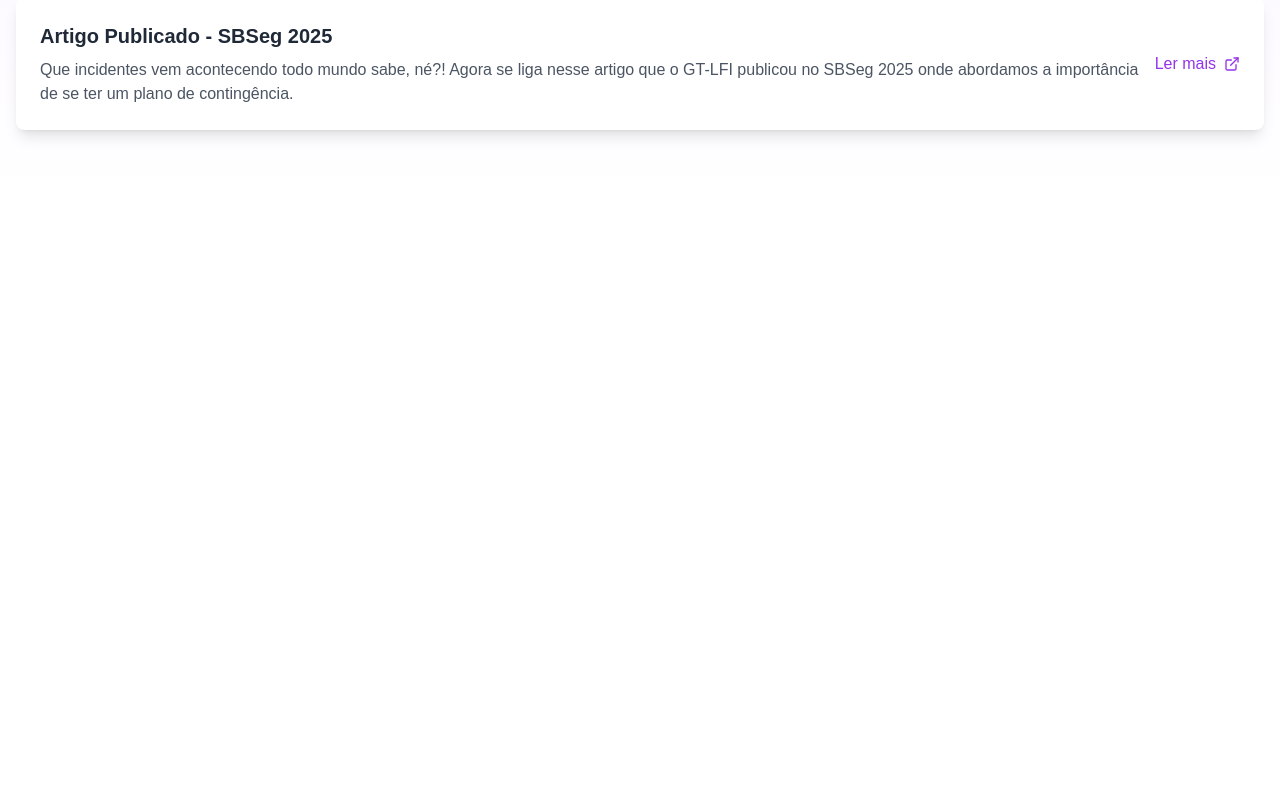
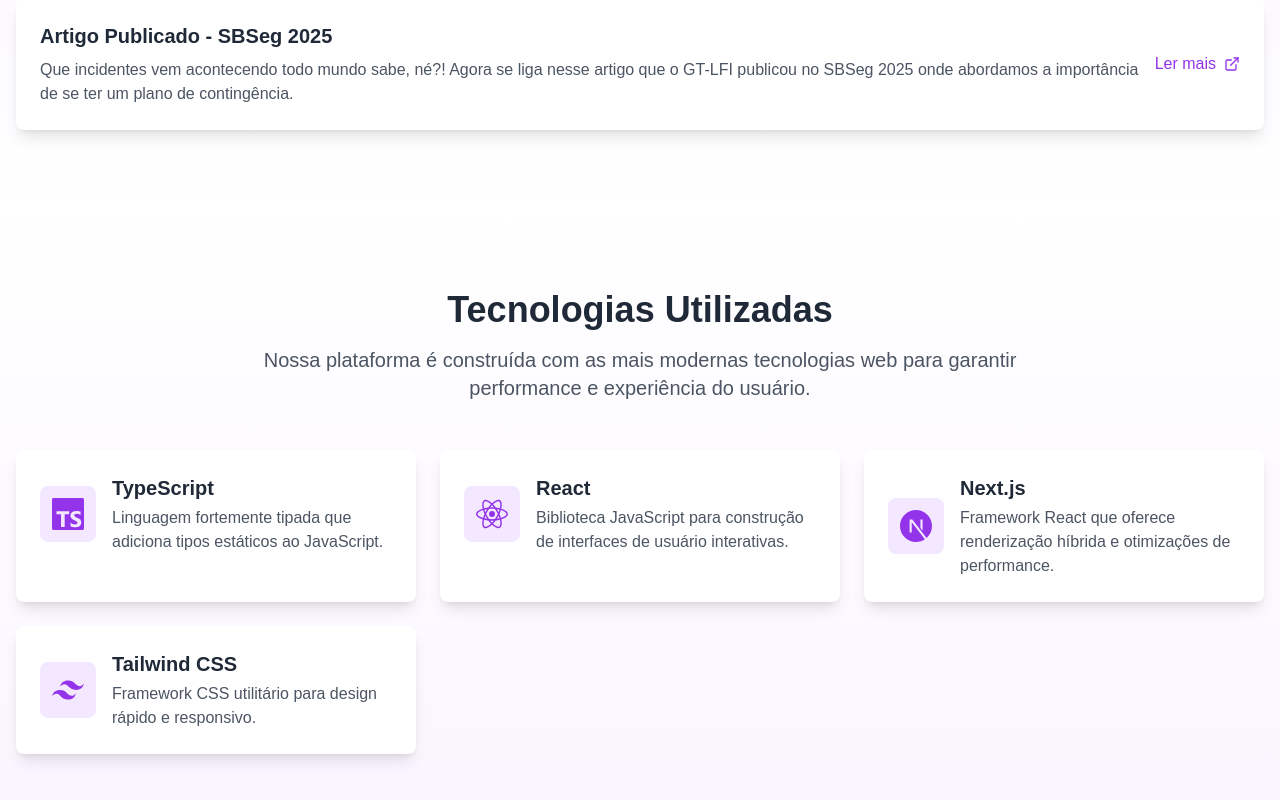
Before and after one commit to gt-rnp-lfi/gt-rnp-lfi.github.io, a Next.js app in the folder rnp-landingpage/: page / in a window 1280 px wide. Shown: the part 3174-3974 px from the top of the page. Before the commit the page ends 3384 px from the top, so only its background shows below. Built offline with nearby package versions, Linux system fonts and the light colour scheme.

Commit message:
feat(ui): adicionar seção de tecnologias.

```diff
--- a/rnp-landingpage/app/page.tsx
+++ b/rnp-landingpage/app/page.tsx
@@ -3,6 +3,7 @@
 import ContextSection from '../components/context-section'
 import ShowcaseSection from '../components/showcase-section'
 import NewsSection from '../components/news-section'
+import TechSection from '../components/tech-section'
 
 export default function Home() {
   return (
@@ -12,6 +13,7 @@
       <ContextSection />
       <ShowcaseSection />
       <NewsSection />
+      <TechSection />
     </>
   )
 }
--- /dev/null
+++ b/rnp-landingpage/components/tech-section.tsx
@@ -0,0 +1,73 @@
+'use client'
+
+import { motion } from 'framer-motion'
+import { SiTypescript, SiReact, SiNextdotjs, SiTailwindcss } from 'react-icons/si'
+
+const technologies = [
+  {
+    icon: SiTypescript,
+    name: 'TypeScript',
+    description: 'Linguagem fortemente tipada que adiciona tipos estáticos ao JavaScript.'
+  },
+  {
+    icon: SiReact,
+    name: 'React',
+    description: 'Biblioteca JavaScript para construção de interfaces de usuário interativas.'
+  },
+  {
+    icon: SiNextdotjs,
+    name: 'Next.js',
+    description: 'Framework React que oferece renderização híbrida e otimizações de performance.'
+  },
+  {
+    icon: SiTailwindcss,
+    name: 'Tailwind CSS',
+    description: 'Framework CSS utilitário para design rápido e responsivo.'
+  }
+]
+
+export default function TechSection() {
+  return (
+    <section id="tech" className="relative w-full bg-gradient-to-b from-white to-purple-50 overflow-hidden py-20">
+      <div className="container mx-auto px-4">
+        <motion.div
+          initial={{ opacity: 0, y: 20 }}
+          whileInView={{ opacity: 1, y: 0 }}
+          transition={{ duration: 0.5 }}
+          viewport={{ once: true }}
+          className="text-center mb-12"
+        >
+          <h2 className="text-3xl md:text-4xl font-bold mb-4 text-gray-800">
+            Tecnologias Utilizadas
+          </h2>
+          <p className="text-xl text-gray-600 max-w-3xl mx-auto">
+            Nossa plataforma é construída com as mais modernas tecnologias web para garantir performance e experiência do usuário.
+          </p>
+        </motion.div>
+
+        <div className="grid grid-cols-1 md:grid-cols-2 lg:grid-cols-3 gap-6">
+          {technologies.map((tech, index) => (
+            <motion.div
+              key={index}
+              initial={{ opacity: 0, y: 20 }}
+              whileInView={{ opacity: 1, y: 0 }}
+              transition={{ duration: 0.5, delay: index * 0.1 }}
+              viewport={{ once: true }}
+              className="bg-white rounded-lg shadow-lg p-6 hover:shadow-xl transition-all duration-300 hover:-translate-y-1"
+            >
+              <div className="flex items-center gap-4">
+                <div className="bg-purple-100 p-3 rounded-lg">
+                  <tech.icon className="w-8 h-8 text-purple-600" />
+                </div>
+                <div>
+                  <h3 className="text-xl font-semibold text-gray-800">{tech.name}</h3>
+                  <p className="text-gray-600 mt-1">{tech.description}</p>
+                </div>
+              </div>
+            </motion.div>
+          ))}
+        </div>
+      </div>
+    </section>
+  )
+}
--- a/rnp-landingpage/package.json
+++ b/rnp-landingpage/package.json
@@ -20,6 +20,7 @@
     "next": "15.1.4",
     "react": "^19.0.0",
     "react-dom": "^19.0.0",
+    "react-icons": "^5.4.0",
     "tailwind-merge": "^2.6.0",
     "tailwindcss-animate": "^1.0.7"
   },
```
Also changed, not shown: 1 other file (tests, documents, lock files or other folders).
